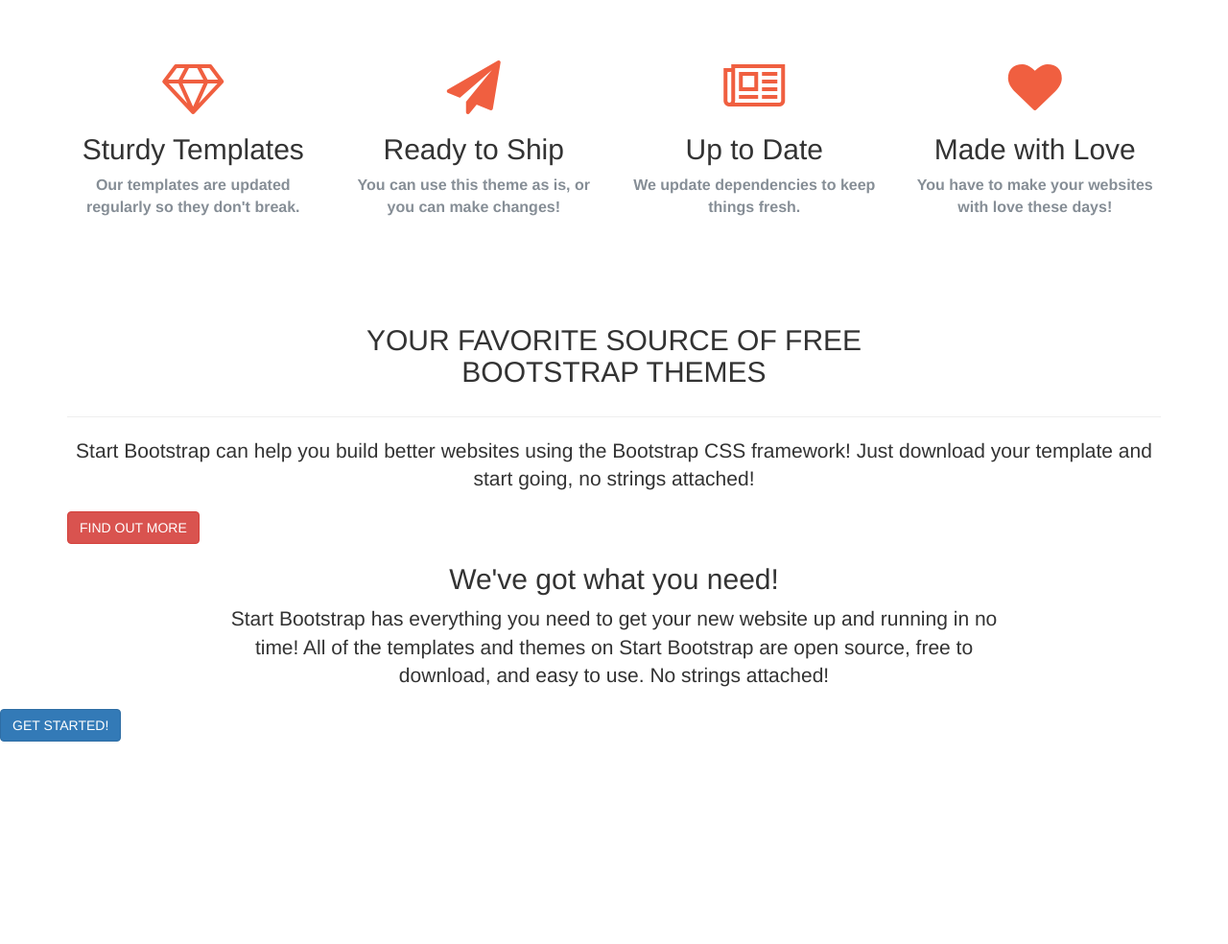
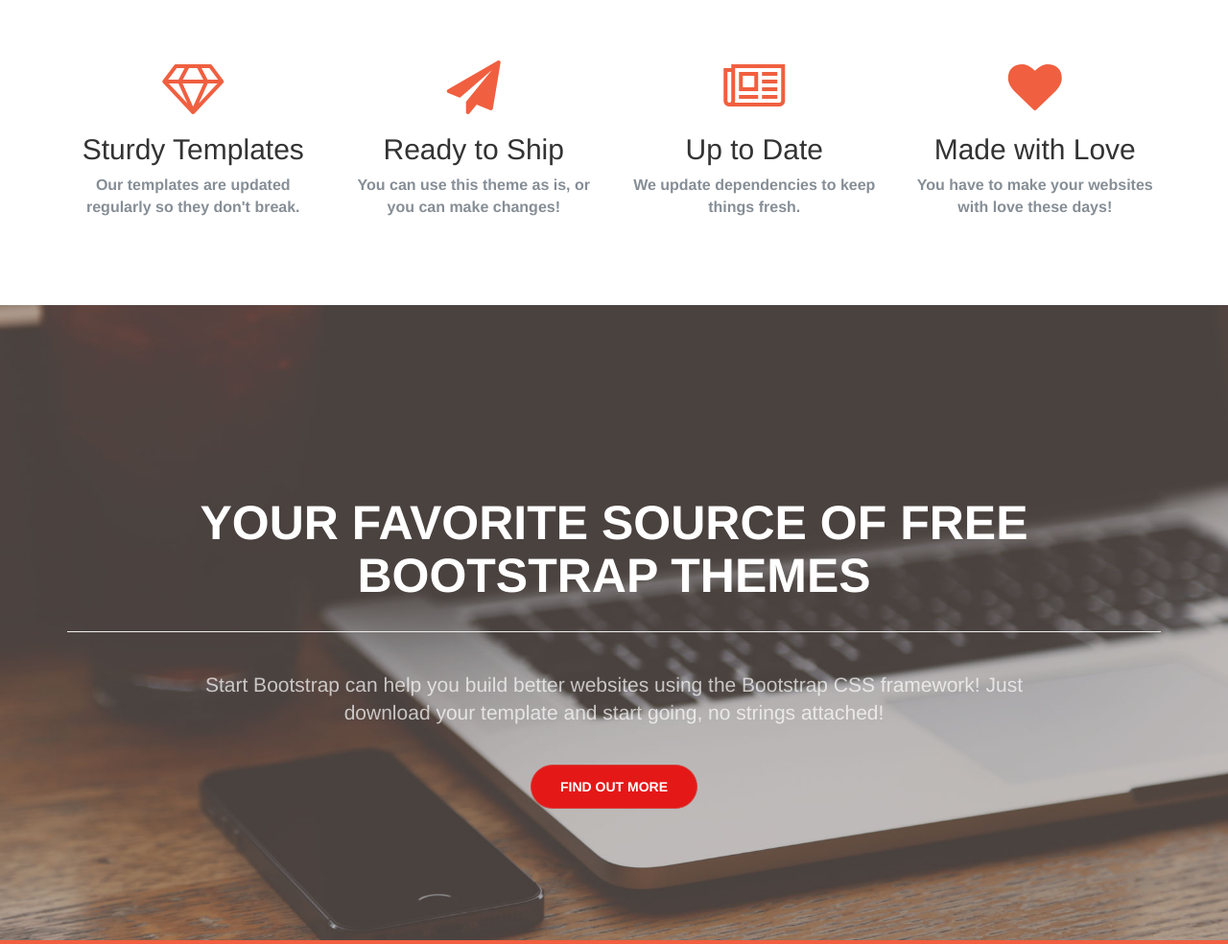
Before and after one commit to Mohanad-Mohammed/GitHub-Training, a plain HTML site: page index.html in a window 1280 px wide. Shown: the part 540-1524 px from the top of the page at 96% size. Before the commit the page ends 1313 px from the top, so only its background shows below. Drawn offline with Linux system fonts and the light colour scheme.

Commit message:
Update index_style.css

```diff
--- a/index_style.css
+++ b/index_style.css
@@ -90,3 +90,97 @@
 	font-weight: 700;
 	font-size: 16px;
 }
+
+/***hassan el shaba7*************************************************/
+#flod
+{
+	width: 100%;
+	min-height: 662px;
+	background-image: url(Img/header.jpg);
+	background-size: cover;
+	background-position: center center;
+}
+
+.tittle
+{
+	margin-top: 200px;
+}
+.tittle h2
+{
+	font-size: 50px;
+	font-weight: 700;
+	color: white;
+}
+@media only screen and (max-width: 600px) {
+	.tittle h2
+{
+	font-size: 35px;
+}
+}
+.qoute
+{
+	max-width: 80%;
+	margin-right: auto;
+	margin-left: auto;
+	padding-top: 20px;
+	color: rgba(255,255,255,.7);
+}
+.button
+{
+	margin:auto;
+	text-align: center;
+	padding: 20px ;
+
+}
+.button a
+{
+	padding: 12px 30px;
+	border-radius: 300px;
+	font-weight: 900;
+	background-color: rgba(229,24,24,1.00);
+}
+
+
+
+/***********/
+#about
+{
+	width: 100%;
+	min-height: 300px;
+	overflow: hidden;
+	background-color: #f05f40;
+	color: white;
+}
+#about p
+{
+	padding-top: 20px;
+	color: rgba(255,255,255,.7);
+}
+#about h2
+{
+	padding-top: 30px;
+}
+.button1
+{
+	padding: 12px 30px;
+	font-weight: 900;
+	text-align: center;
+}
+.button1 a
+{
+	padding: 22px 30px;
+	font-weight: 700;
+	font-size: 16px;
+}
+.button1 a:hover
+{
+	transition: 0.5s;
+	background-color: rgba(255,255,255,.9);
+}
+.button1 .btn-primary
+{
+	background-color: white;
+	color: black;
+	border-radius: 300px;
+	border: none;
+}
```
